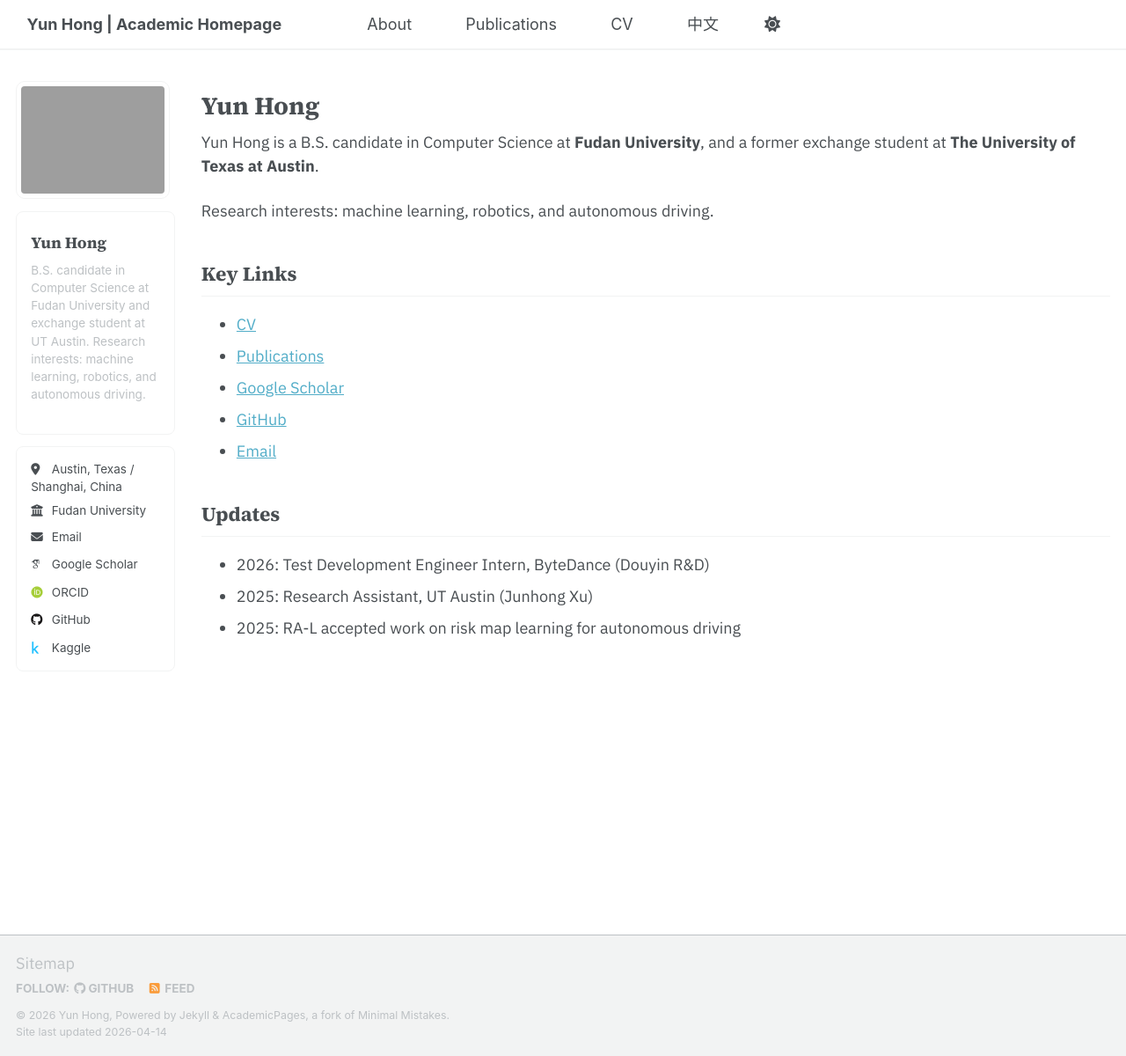
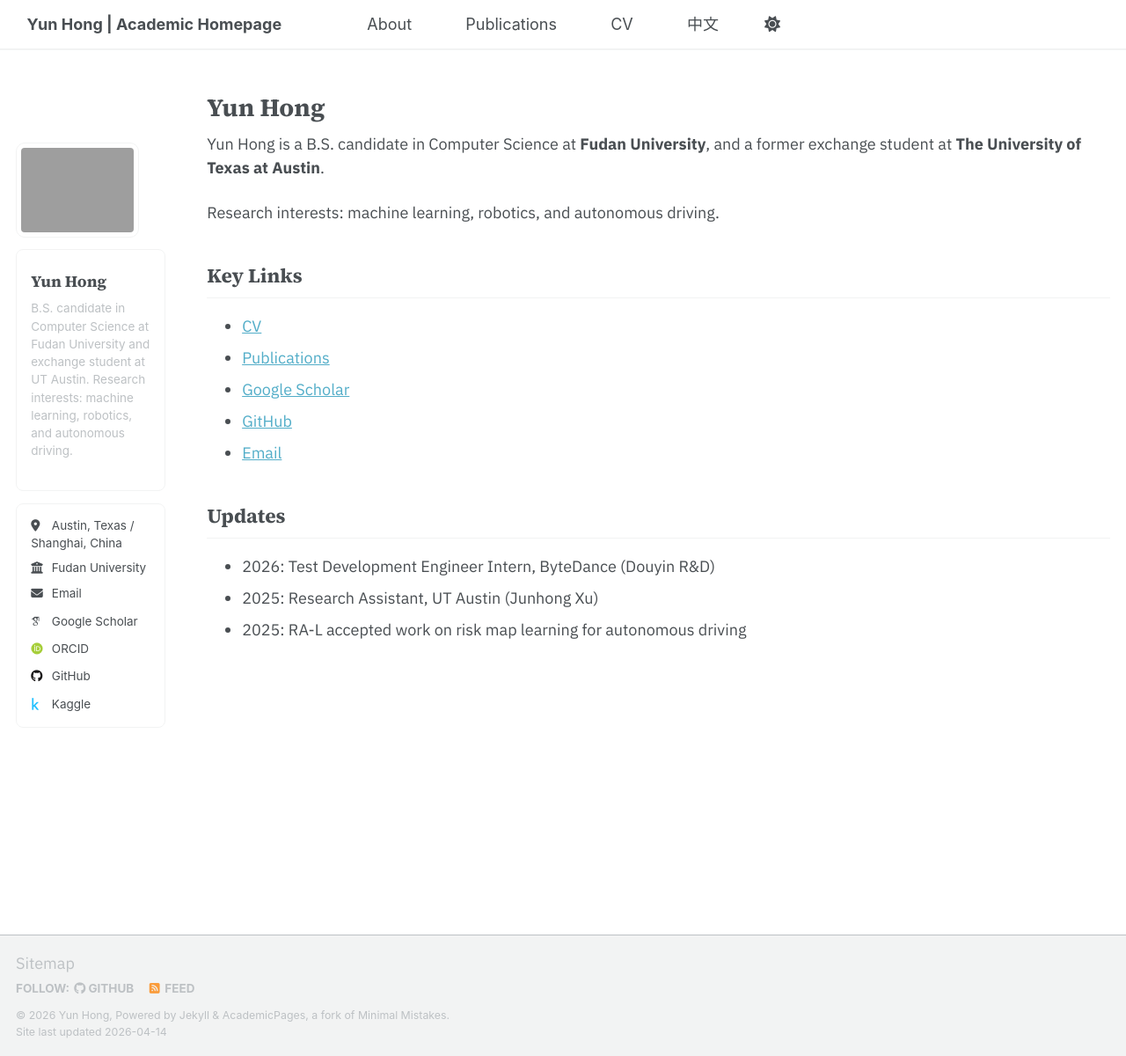
Before and after one commit to 16yunH/16yunH.github.io, a Jekyll site: the page built from _pages/about.md, in a window 1280 px wide and 1200 px high. Shown: the whole window at 88% size. Built offline with Jekyll 4.4.1, drawn with Linux system fonts in a browser that asks for light colours; some web fonts are replaced; a script that is not in the unit is left out.

Commit message:
Fix sidebar overlap and unify bilingual layout behavior

```diff
--- a/_sass/layout/_academic_redesign.scss
+++ b/_sass/layout/_academic_redesign.scss
@@ -41,12 +41,17 @@
 }
 
 .sidebar {
-  padding-right: 0.8rem;
+  padding-right: 1.1rem;
 }
 
 .author__avatar img {
+  max-width: 140px;
   border-radius: 10px;
   border: 1px solid var(--global-border-color);
+}
+
+.author-card {
+  overflow: hidden;
 }
 
 .author__content,
@@ -106,7 +111,7 @@
   background: transparent;
   border: 0;
   box-shadow: none;
-  padding: 0;
+  padding: 0.1rem 0 0 0.35rem;
 }
 
 .list__item {
@@ -118,8 +123,19 @@
 }
 
 @media (max-width: 1024px) {
+
   .author__content,
   .author__urls-wrapper {
     padding: 0.75rem;
   }
 }
+
+@media (min-width: 1024px) {
+  .sidebar {
+    position: sticky;
+    top: 78px;
+    height: auto;
+    max-height: calc(100vh - 90px);
+    overflow-y: auto;
+  }
+}
```
